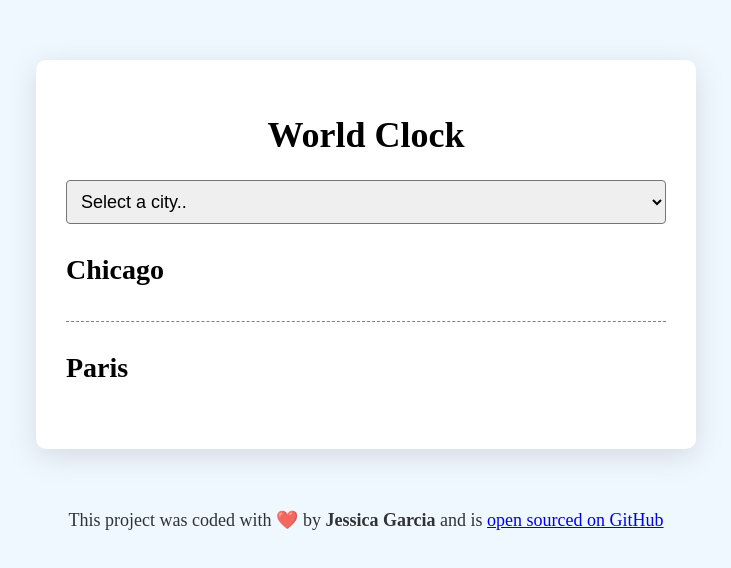
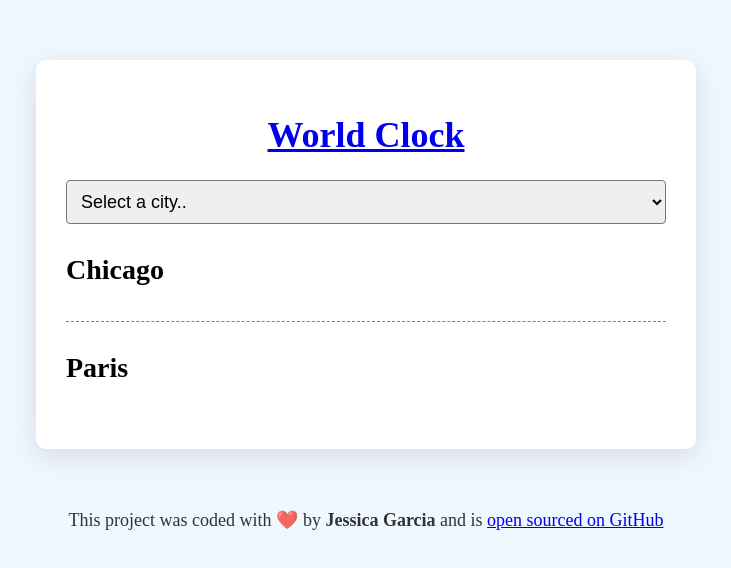
Before and after one commit to Comolacode/world-clock, a plain HTML site: page index.html in a window 1280 px wide. Shown: the whole page, without its empty margins (274-1005 px from the left). Drawn offline with nearby package versions, Linux system fonts and the light colour scheme; a script that the page names is missing.

Commit message:
added link to the h1

```diff
--- a/index.html
+++ b/index.html
@@ -14,7 +14,9 @@
 
 <body>
     <div class="container">
-        <h1>World Clock</h1>
+        <h1>
+            <a href="/" >World Clock</a>
+        </h1>
 
         <select id="city">
             <option value="">Select a city..</option>
```
